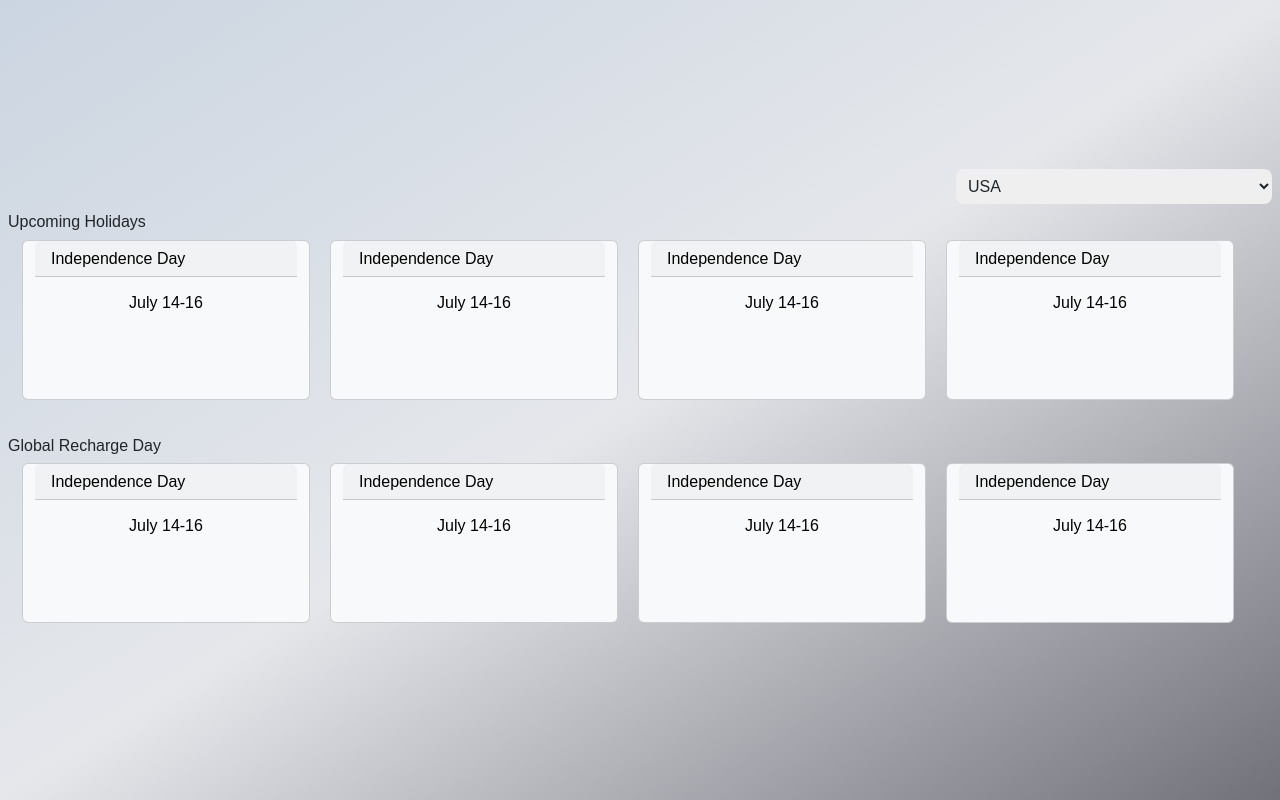
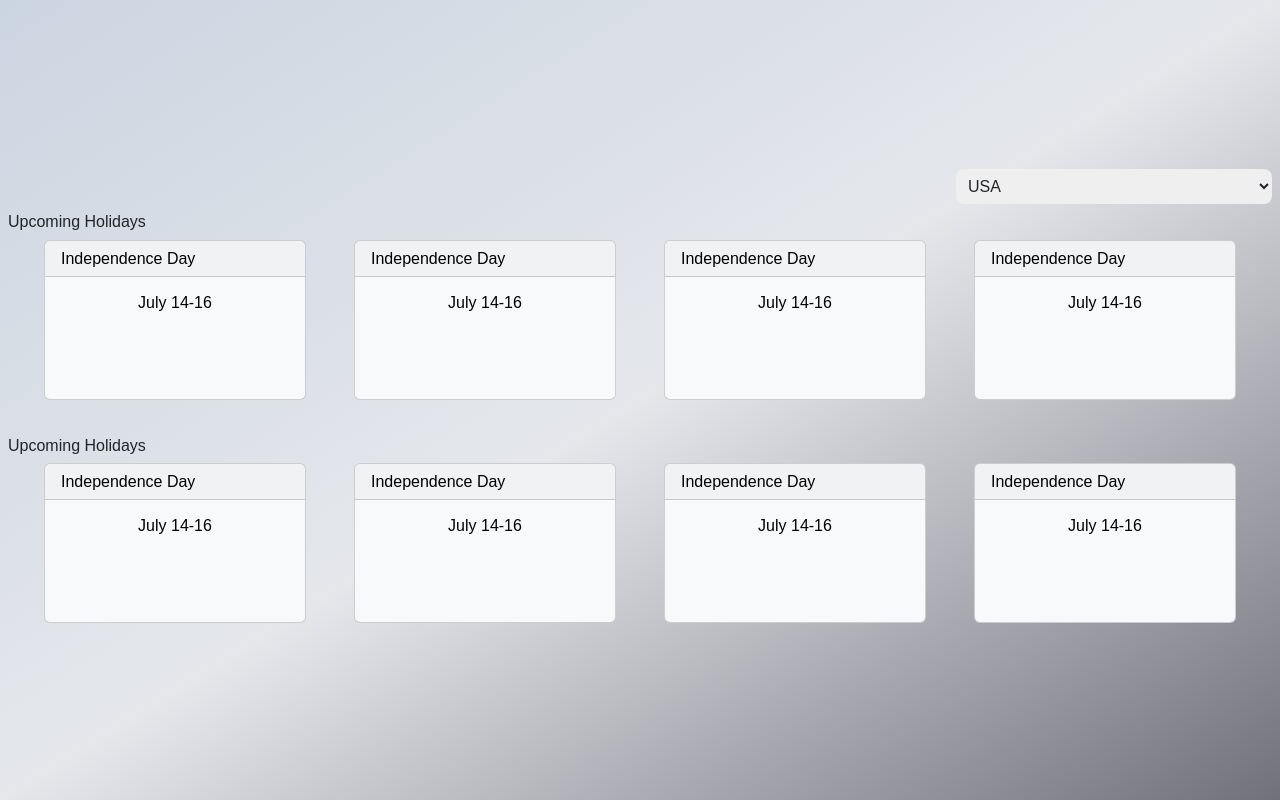
Before and after one commit to enohyn/calendar-app, a React (Create React App) app: page / in a window 1280 px wide. Built offline with nearby package versions, Linux system fonts and the light colour scheme; the HTML template or start-up script is replaced by a standard one.

Commit message:
Bootstrap Cards Made

```diff
--- a/src/components/GlobalRechargeDay.jsx
+++ b/src/components/GlobalRechargeDay.jsx
@@ -2,33 +2,41 @@ import React from 'react'
 
 const GlobalRechargeDay = () => {
     return (
-        <section className='w-100 d-flex flex-column px-2 gap-2  '>
+        <section className='w-100 d-flex flex-column px-2 gap-2 '>
             <h3>
-                Global Recharge Day
+                Upcoming Holidays
             </h3>
-            <div className='row d-flex flex-column flex-md-row justify-content-around align-items-center w-100 px-3'>
-                <div class="card col-12 col-md-6 col-lg-3 text-bg-light mb-3" style={{maxWidth:"18rem", height:"10rem"}}>
+            <div className='row d-flex flex-column flex-md-row justify-content-between align-items-center px-4'>
+                <div className="px-lg-4 px-md-2 col-12 col-md-6 col-lg-3">
+                    <div class="card text-bg-light mb-3" style={{ height: "10rem" }}>
                         <h3 class="card-header">Independence Day</h3>
                         <div class="card-body">
                             <h4 class="card-title text-center ">July 14-16</h4>
                         </div>
                     </div>
-                <div class="card col-12 col-md-6 col-lg-3 text-bg-light mb-3" style={{maxWidth:"18rem", height:"10rem"}}>
+                </div>
+                <div className="px-lg-4 px-md-2 col-12 col-md-6 col-lg-3">
+                    <div class="card text-bg-light mb-3" style={{ height: "10rem" }}>
                         <h3 class="card-header">Independence Day</h3>
                         <div class="card-body">
                             <h4 class="card-title text-center ">July 14-16</h4>
                         </div>
                     </div>
-                <div class="card col-12 col-md-6 col-lg-3 text-bg-light mb-3" style={{maxWidth:"18rem", height:"10rem"}}>
+                </div>
+                <div className="px-lg-4 px-md-2 col-12 col-md-6 col-lg-3">
+                    <div class="card text-bg-light mb-3" style={{ height: "10rem" }}>
                         <h3 class="card-header">Independence Day</h3>
                         <div class="card-body">
                             <h4 class="card-title text-center ">July 14-16</h4>
                         </div>
                     </div>
-                <div class="card col-12 col-md-6 col-lg-3 text-bg-light mb-3" style={{maxWidth:"18rem", height:"10rem"}}>
+                </div>
+                <div className="px-lg-4 px-md-2 col-12 col-md-6 col-lg-3">
+                    <div class="card text-bg-light mb-3" style={{ height: "10rem" }}>
                         <h3 class="card-header">Independence Day</h3>
                         <div class="card-body">
                             <h4 class="card-title text-center ">July 14-16</h4>
+                        </div>
                     </div>
                 </div>
             </div>
--- a/src/components/UpcomingHolidays.jsx
+++ b/src/components/UpcomingHolidays.jsx
@@ -2,33 +2,41 @@ import React from 'react'
 
 const UpcomingHolidays = () => {
     return (
-        <section className='w-100 d-flex flex-column px-2 gap-2  '>
+        <section className='w-100 d-flex flex-column px-2 gap-2 '>
             <h3>
                 Upcoming Holidays
             </h3>
-            <div className='row d-flex flex-column flex-md-row justify-content-around align-items-center w-100 px-3'>
-                <div class="card col-12 col-md-6 col-lg-3 text-bg-light mb-3" style={{maxWidth:"18rem", height:"10rem"}}>
+            <div className='row d-flex flex-column flex-md-row justify-content-between align-items-center px-4'>
+                <div className="px-lg-4 px-md-2 col-12 col-md-6 col-lg-3">
+                    <div class="card text-bg-light mb-3" style={{ height: "10rem" }}>
                         <h3 class="card-header">Independence Day</h3>
                         <div class="card-body">
                             <h4 class="card-title text-center ">July 14-16</h4>
                         </div>
                     </div>
-                <div class="card col-12 col-md-6 col-lg-3 text-bg-light mb-3" style={{maxWidth:"18rem", height:"10rem"}}>
+                </div>
+                <div className="px-lg-4 px-md-2 col-12 col-md-6 col-lg-3">
+                    <div class="card text-bg-light mb-3" style={{ height: "10rem" }}>
                         <h3 class="card-header">Independence Day</h3>
                         <div class="card-body">
                             <h4 class="card-title text-center ">July 14-16</h4>
                         </div>
                     </div>
-                <div class="card col-12 col-md-6 col-lg-3 text-bg-light mb-3" style={{maxWidth:"18rem", height:"10rem"}}>
+                </div>
+                <div className="px-lg-4 px-md-2 col-12 col-md-6 col-lg-3">
+                    <div class="card text-bg-light mb-3" style={{ height: "10rem" }}>
                         <h3 class="card-header">Independence Day</h3>
                         <div class="card-body">
                             <h4 class="card-title text-center ">July 14-16</h4>
                         </div>
                     </div>
-                <div class="card col-12 col-md-6 col-lg-3 text-bg-light mb-3" style={{maxWidth:"18rem", height:"10rem"}}>
+                </div>
+                <div className="px-lg-4 px-md-2 col-12 col-md-6 col-lg-3">
+                    <div class="card text-bg-light mb-3" style={{ height: "10rem" }}>
                         <h3 class="card-header">Independence Day</h3>
                         <div class="card-body">
                             <h4 class="card-title text-center ">July 14-16</h4>
+                        </div>
                     </div>
                 </div>
             </div>
--- a/src/index.css
+++ b/src/index.css
@@ -49,3 +49,7 @@ body {
   backdrop-filter: blur(10px);
   background-color: rgba(0, 0, 0, 0.041)! important;
 } */
+.card-size{
+    width: calc(25% - 20px);
+    background-color: aquamarine;
+}
--- a/src/pages/Home.jsx
+++ b/src/pages/Home.jsx
@@ -4,7 +4,7 @@ import GlobalRechargeDay from '../components/GlobalRechargeDay'
 
 const Home = () => {
   return (
-    <section className='h-full lg:h-screen flex flex-col justify-center bg-gradient-to-br from-slate-300 via-gray-200 to-zinc-500'>
+    <section className='h-100 min-vh-100 lg:h-screen d-flex flex-column justify-content-center bg-gradient-to-br from-slate-300 via-gray-200 to-zinc-500'>
       <div className='w-full flex justify-end p-2'>
         <select name="country" id="select-country" className='w-3/4 md:w-2/4 lg:w-1/4 active:ring-0 rounded-lg p-2'>
           <option disabled placeholder='Select Country'>
```
Lines whose indentation alone changed are shown as unchanged.
